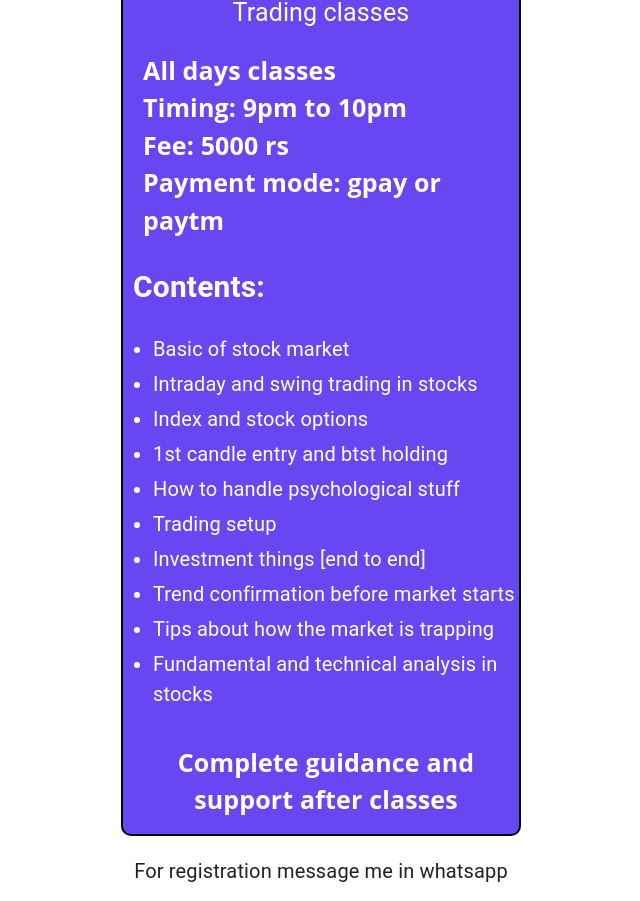
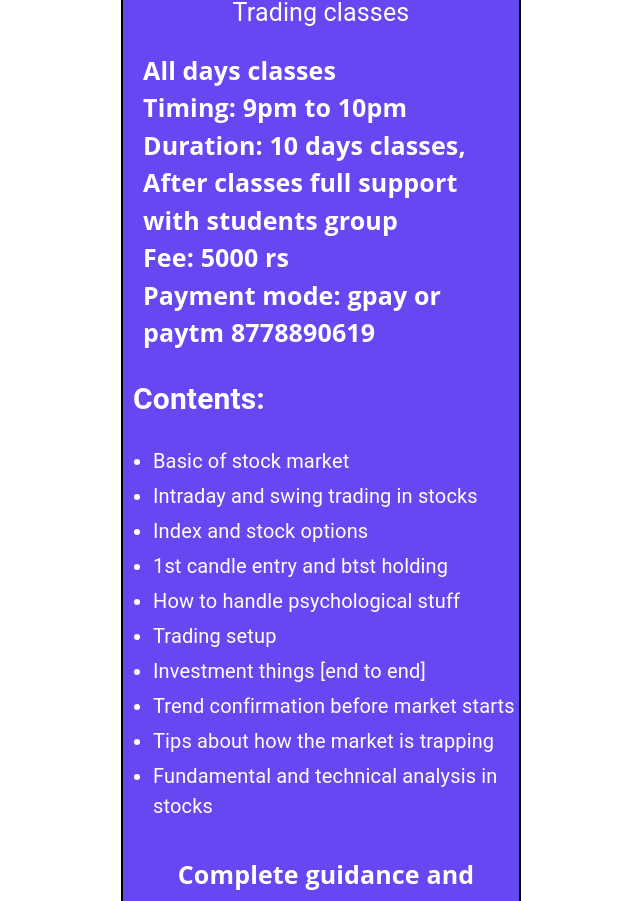
Before and after one commit to Santhosh-M-R/solo, a React (Create React App) app: page / in a window 1280 px wide. Shown: the part 2536-3437 px from the top of the page, without its empty margins (319-959 px from the left). Built offline with nearby package versions, Linux system fonts and the light colour scheme.

Commit message:
details update

```diff
--- a/src/CourseDetails.jsx
+++ b/src/CourseDetails.jsx
@@ -204,8 +204,9 @@ const CourseDetails = () => {
               <div className="timing">
                 <p>All days classes</p>
                 <p>Timing: 9pm to 10pm</p>
+                <p>Duration: 10 days classes, After classes full support with students group</p>
                 <p>Fee: 5000 rs</p>
-                <p>Payment mode: gpay or paytm</p>
+                <p>Payment mode: gpay or paytm 8778890619</p>
               </div>
 
               <div className="class-content">
```
